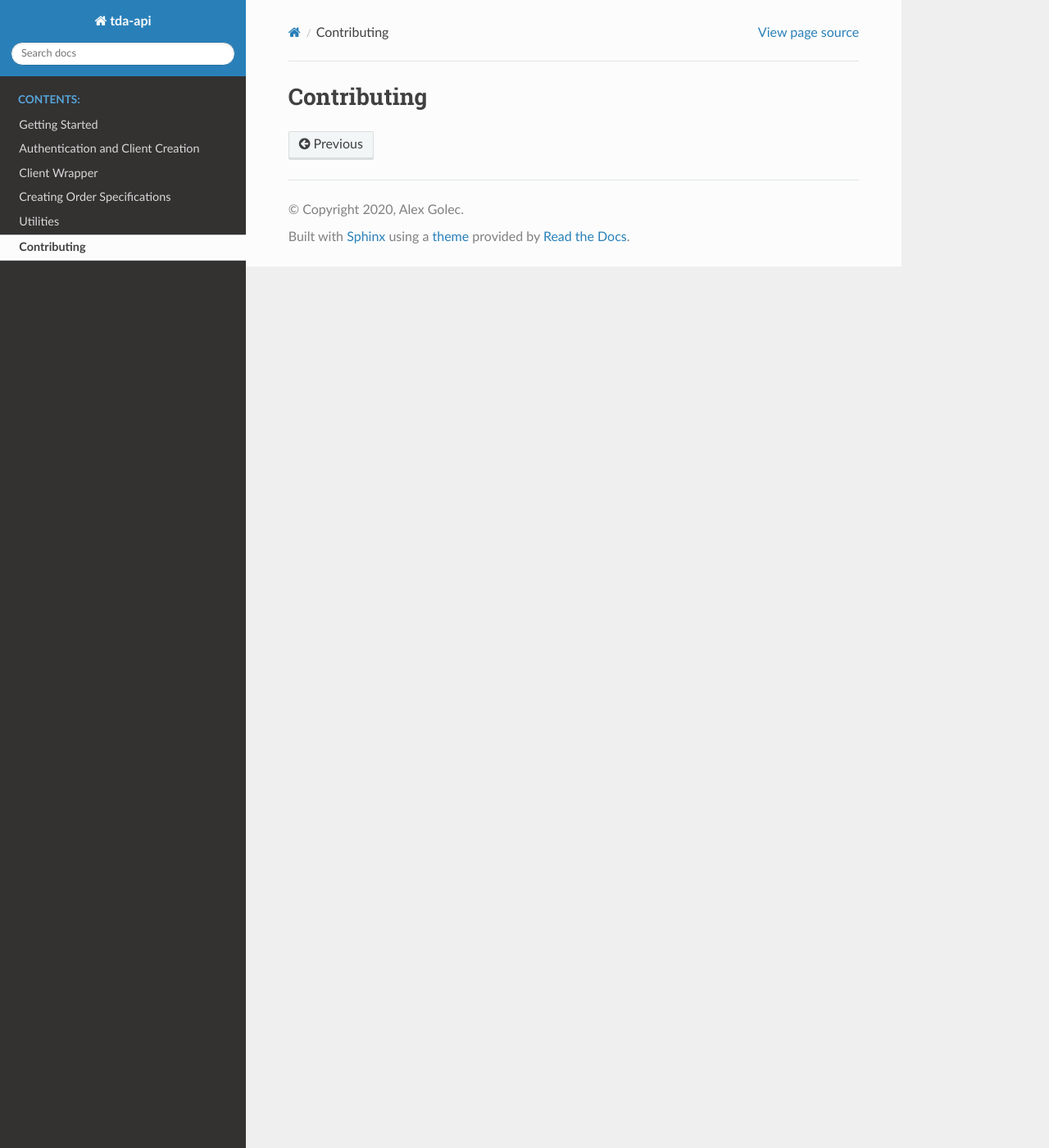
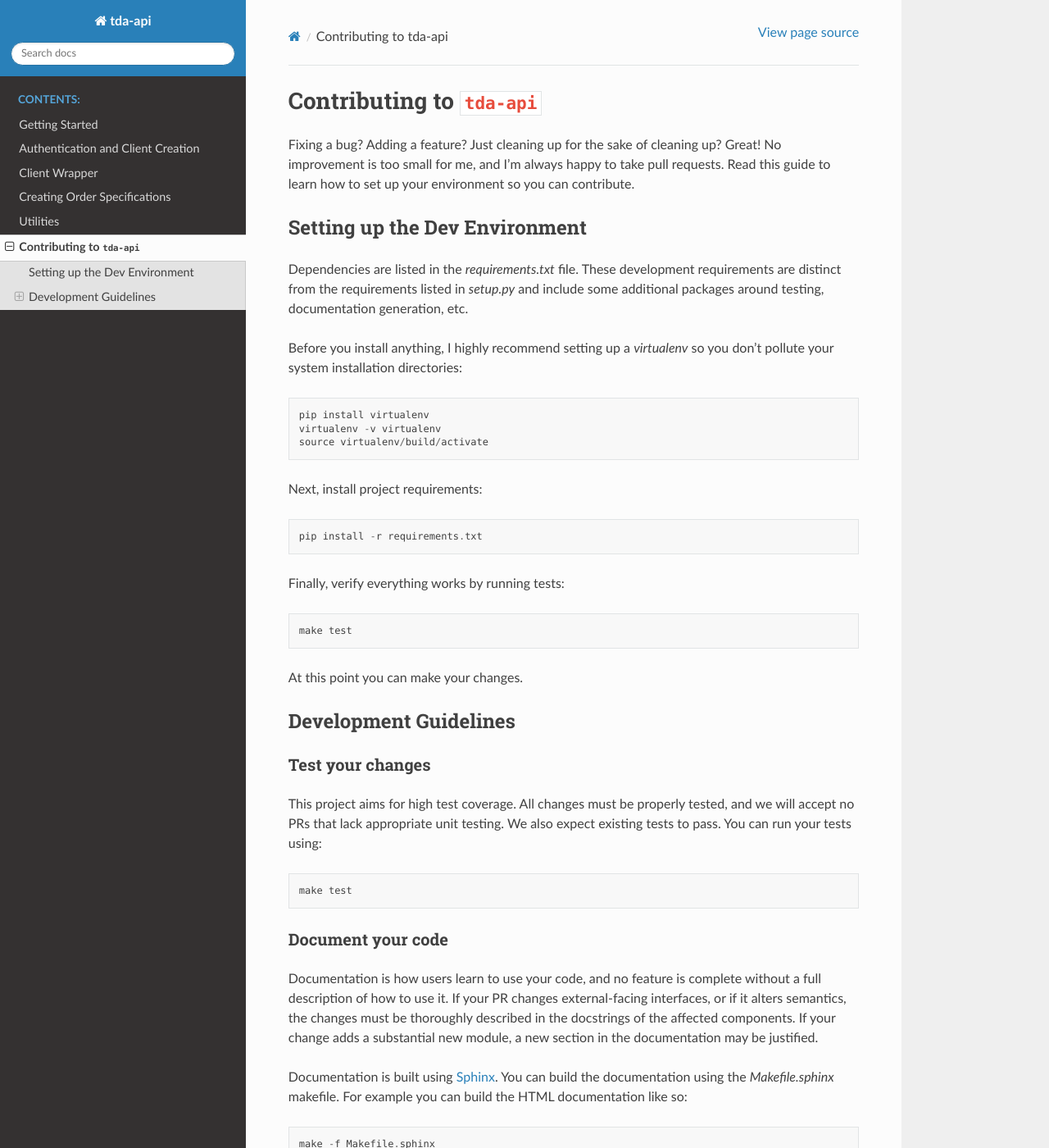
Before and after one commit to alexgolec/tda-api, a Sphinx documentation site: the page built from docs/contributing.rst, in a window 1280 px wide and 1400 px high. Shown: the whole window at 82% size. Built offline with Sphinx 7.4.7 and the Read the Docs theme 2.0.0, drawn with Linux system fonts in a browser that asks for light colours.

Commit message:
Linked CONTRIBUTING into the documentation

````diff
--- a/CONTRIBUTING.md
+++ b/CONTRIBUTING.rst
@@ -1,10 +1,13 @@
-# Contributing to ``tda-api``
+===========================
+Contributing to ``tda-api``
+===========================
 
 Fixing a bug? Adding a feature? Just cleaning up for the sake of cleaning up?
 Great! No improvement is too small for me, and I'm always happy to take pull
 requests. Read this guide to learn how to set up your environment so you can
 contribute.
 
+------------------------------
 Setting up the Dev Environment
 ------------------------------
 
@@ -15,41 +18,56 @@ some additional packages around testing, documentation generation, etc.
 Before you install anything, I highly recommend setting up a `virtualenv` so you
 don't pollute your system installation directories:
 
-```
-pip install virtualenv
-virtualenv -v virtualenv
-source virtualenv/build/activate
-```
+.. code-block::
+
+  pip install virtualenv
+  virtualenv -v virtualenv
+  source virtualenv/build/activate
 
 Next, install project requirements:
 
-```
-pip install -r requirements.txt
-```
+.. code-block::
+
+  pip install -r requirements.txt
 
 Finally, verify everything works by running tests:
 
-```
-make test
-```
+.. code-block::
+
+  make test
 
 At this point you can make your changes.
 
+----------------------
 Development Guidelines
 ----------------------
 
-##### Test your changes
++++++++++++++++++
+Test your changes
++++++++++++++++++
+
 This project aims for high test coverage. All changes must be properly tested,
 and we will accept no PRs that lack appropriate unit testing. We also expect
 existing tests to pass. You can run your tests using:
 
-```
-make test
-```
+.. code-block::
 
-##### Document your code
+  make test
+
+++++++++++++++++++
+Document your code
+++++++++++++++++++
+
 Documentation is how users learn to use your code, and no feature is complete
 without a full description of how to use it. If your PR changes external-facing
 interfaces, or if it alters semantics, the changes must be thoroughly described
 in the docstrings of the affected components. If your change adds a substantial
 new module, a new section in the documentation may be justified.
+
+Documentation is built using `Sphinx <https://www.sphinx-doc.org/en/master/>`__.
+You can build the documentation using the `Makefile.sphinx` makefile. For
+example you can build the HTML documentation like so:
+
+.. code-block::
+
+  make -f Makefile.sphinx
--- a/docs/contributing.rst
+++ b/docs/contributing.rst
@@ -1,5 +1,3 @@
 .. _contributing:
 
-============
-Contributing
-============
+.. include:: ../CONTRIBUTING.rst
````
